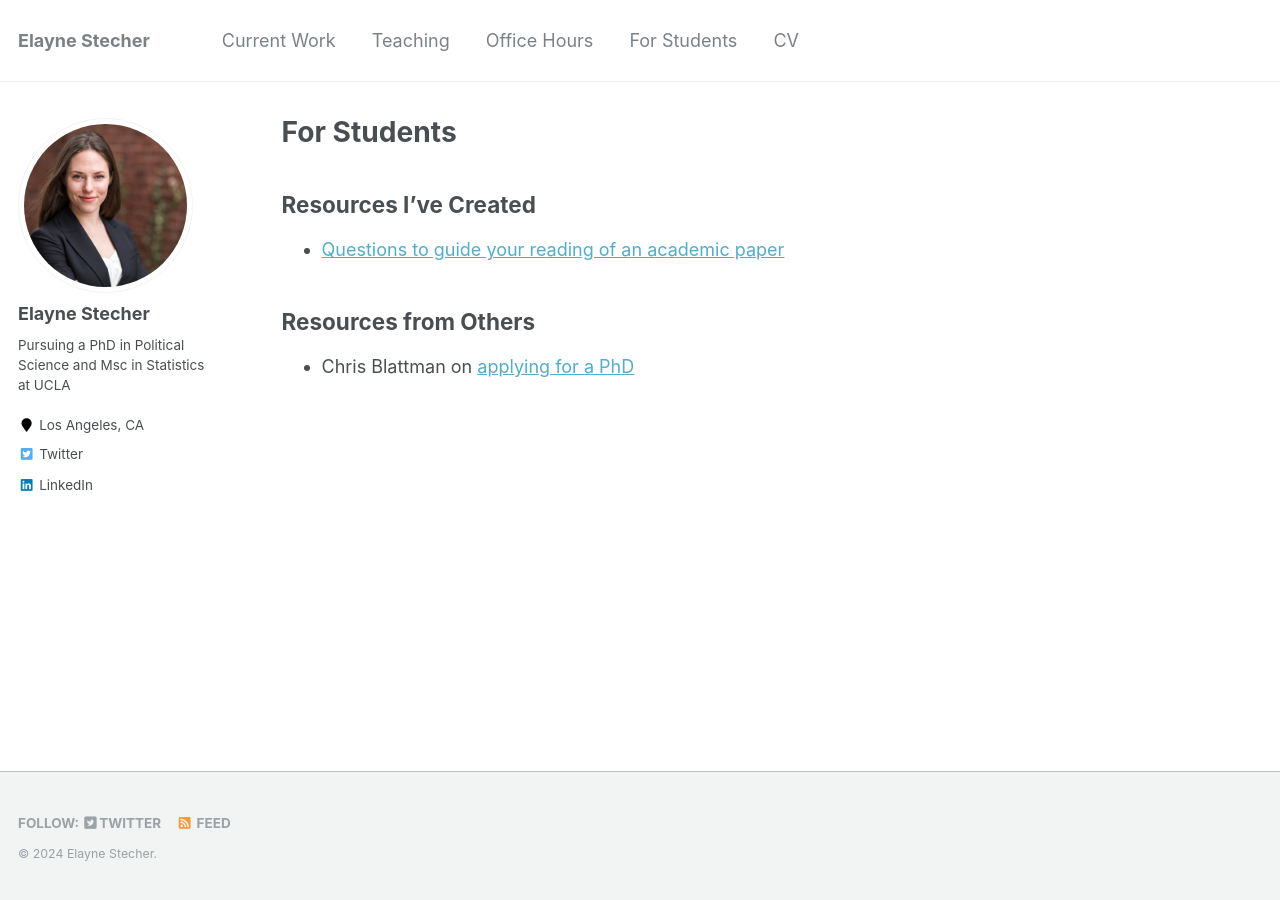
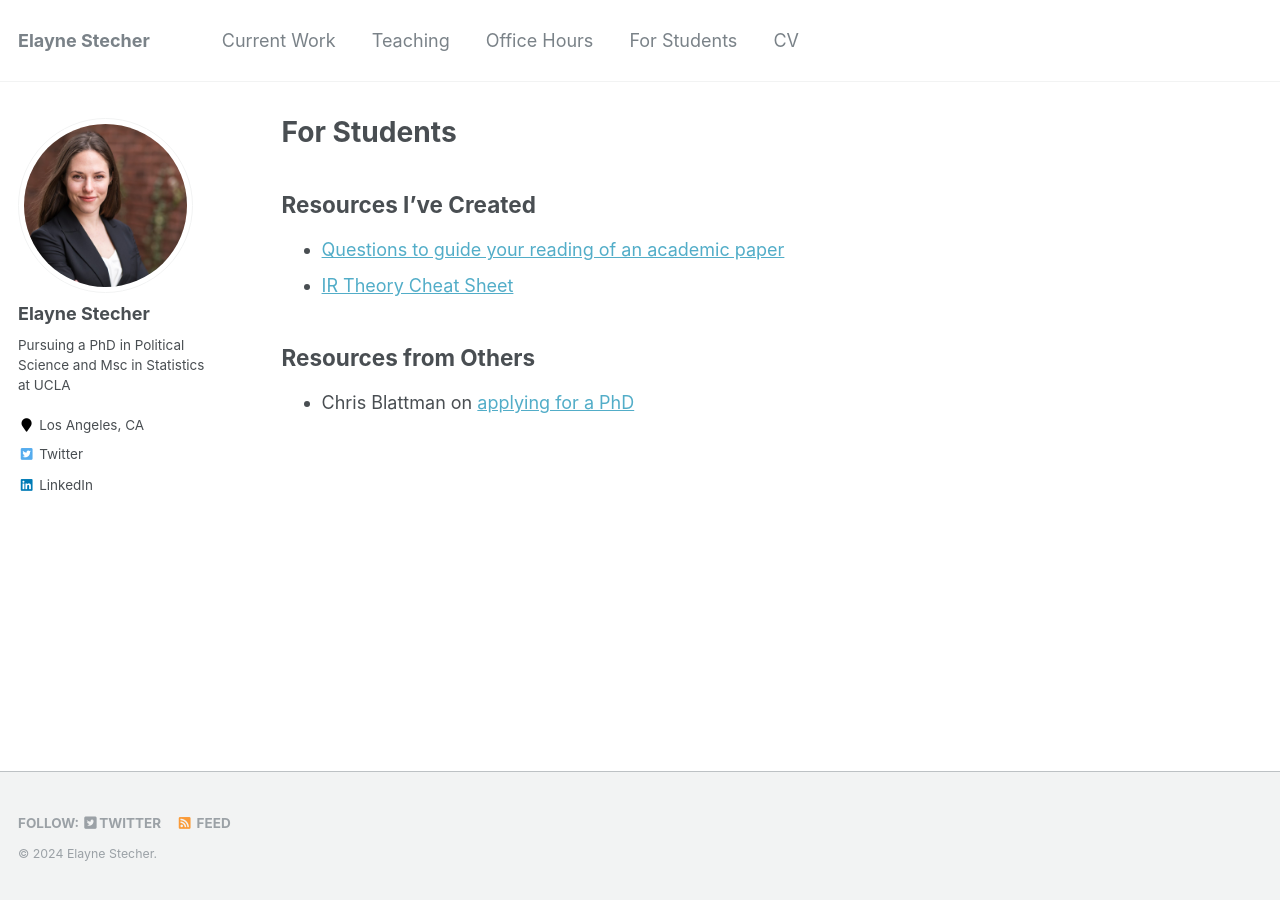
Before and after one commit to estech01/estech01.github.io, a Jekyll site: the page built from _pages/forstudents.md, in a window 1280 px wide. Built offline with Jekyll 4.4.1, drawn with Linux system fonts in a browser that asks for light colours.

Commit message:
Update forstudents.md

```diff
--- a/_pages/forstudents.md
+++ b/_pages/forstudents.md
@@ -8,7 +8,7 @@ author_profile: true
 ## Resources I've Created
 
 - [Questions to guide your reading of an academic paper](/files/Academic_Reading_Strategies.pdf)
-
+- [IR Theory Cheat Sheet](/files/IR_Theory_Cheat_Sheet.pdf)
 
 ## Resources from Others
 
```
